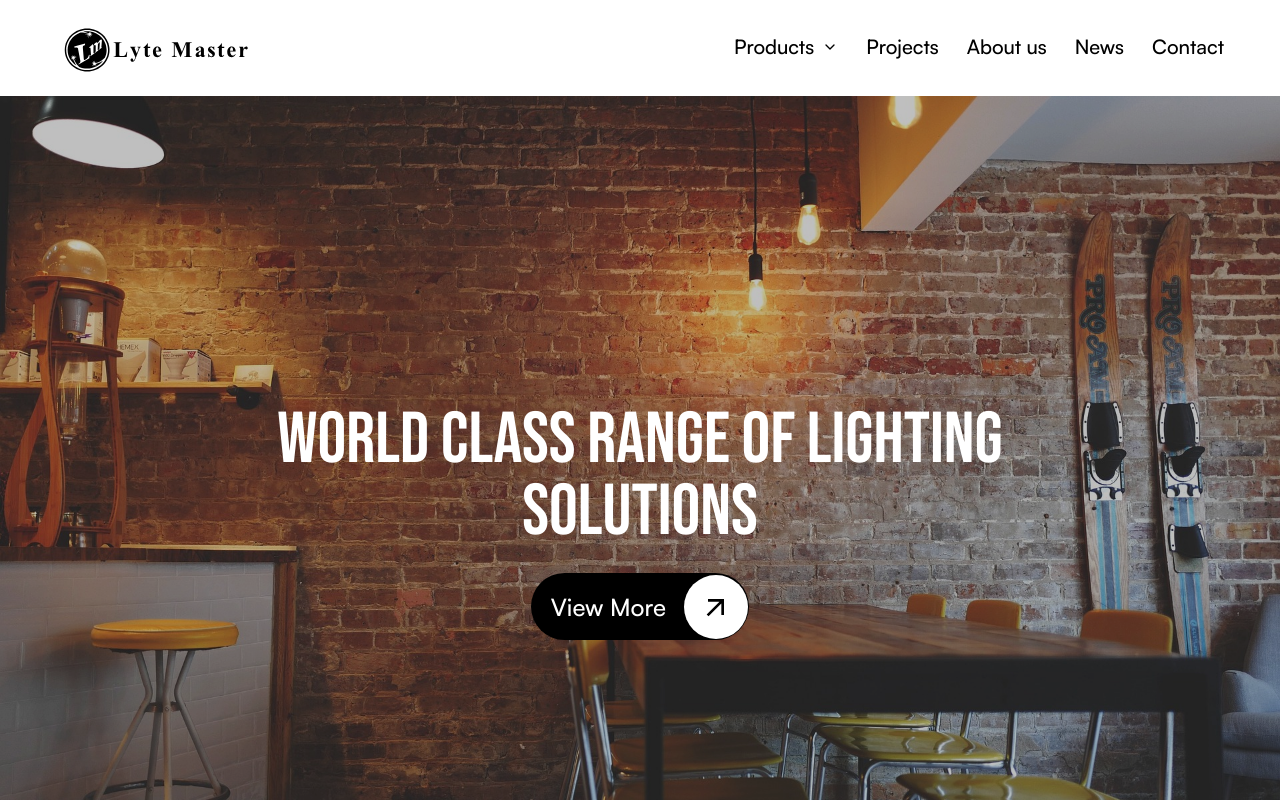
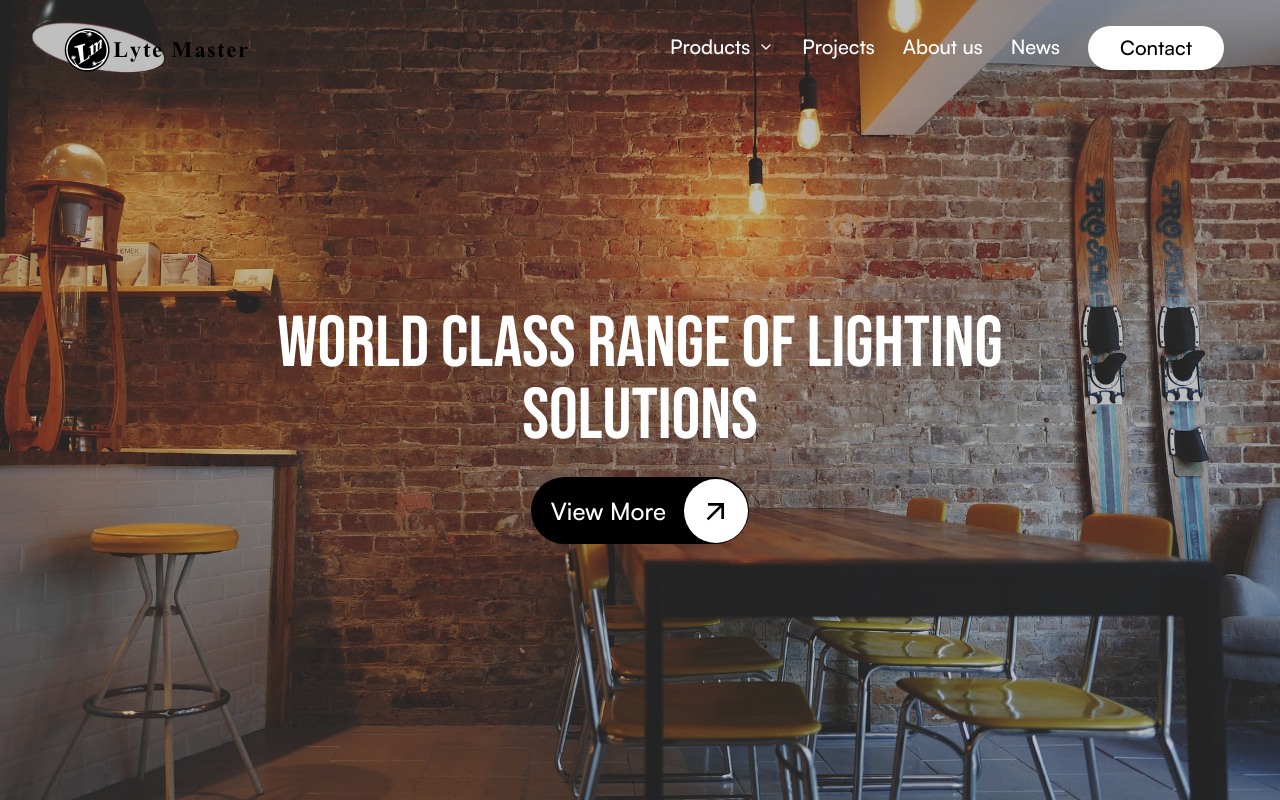
Before and after one commit to goutham-shankar/lytemaster, a Next.js app: page / in a window 1280 px wide. Shown: the top 800 px of the page. Built offline with nearby package versions, Linux system fonts and the light colour scheme.

Commit message:
update: redesign

```diff
--- a/src/components/common/nav.jsx
+++ b/src/components/common/nav.jsx
@@ -34,13 +34,18 @@ const navItems = [
   { name: "Projects", href: "/projects", dropdown: null },
   { name: "About us", href: "#", dropdown: null },
   { name: "News", href: "#", dropdown: null },
-  { name: "Contact", href: "#", dropdown: false },
+  { name: "Contact", href: "#", dropdown: false, cta: true },
 ];
 
 const variants = {
   navbar:
-    "w-full h-20 pl-4 pr-8 flex justify-between items-center bg-white text-black sm:px-12 xl:h-24 2xl:h-28",
+    "w-full h-20 pl-4 pr-8 flex justify-between items-center text-white sm:px-12 xl:h-24 2xl:h-28",
   navrail: "flex flex-col justify-center items-center gap-3 text-sm",
+};
+
+const navItemVariants = {
+  base: "relative mx-2 group lg:text-sm xl:text-xl 2xl:text-3xl",
+  cta: "px-8 py-2 rounded-full bg-white text-black hover:bg-black hover:text-white hover:scale-105 transition duration-500",
 };
 
 const Dropdown = ({ items, isOpen, setIsOpen }) => {
@@ -68,11 +73,16 @@ const NavItem = ({ item }) => {
   const [isOpen, setIsOpen] = useState(false);
   return (
     <li
-      className="relative mx-2 group lg:text-sm xl:text-xl 2xl:text-3xl"
+      className={`${navItemVariants.base}`}
       onMouseOver={() => setIsOpen(true)}
       onMouseOut={() => setIsOpen(false)}
     >
-      <Link href={item.href} className="flex items-center gap-2">
+      <Link
+        href={item.href}
+        className={`${
+          item.cta ? navItemVariants.cta : ""
+        } flex items-center gap-2`}
+      >
         {item.name}
         {item.dropdown &&
           (isOpen ? (
@@ -81,7 +91,9 @@ const NavItem = ({ item }) => {
             <ChevronDown size={16} className="" />
           ))}
       </Link>
-      <span className="block max-w-0 group-hover:max-w-full transition-all duration-500 h-0.5 bg-black"></span>
+      {!item.cta && (
+        <span className="block max-w-0 group-hover:max-w-full transition-all duration-500 h-0.5 bg-black"></span>
+      )}
       {item.dropdown && isOpen && (
         <Dropdown items={item.dropdown} isOpen={isOpen} setIsOpen={setIsOpen} />
       )}
@@ -113,7 +125,7 @@ const MenuButton = ({ navrailOpen, setNavrailOpen, className = "" }) => {
 const Navrail = ({ navrailOpen, setNavrailOpen }) => {
   return (
     <div
-      className="z-10 absolute top-0 right-0 pl-4 pr-8 py-[.67rem] w-screen h-screen flex flex-col justify-center items-center gap-5 text-sm bg-white/25 backdrop-blur-md no-doc-scroll sm:px-12 sm:py-[.067rem]"
+      className="z-10 absolute top-0 right-0 pl-4 pr-8 py-[.67rem] w-screen h-screen flex flex-col justify-center items-center gap-5 text-sm bg-black/25 backdrop-blur-md no-doc-scroll sm:px-12 sm:py-[.067rem]"
       onClick={() => setNavrailOpen(!navrailOpen)}
     >
       <div className="w-full flex justify-between items-center gap-3 text-sm transition-all duration-300 ease-in-out">
@@ -171,7 +183,7 @@ export default function Nav() {
     }
   }, [width]);
   return (
-    <nav className={`${variants.navbar} z-50`}>
+    <nav className={`${variants.navbar} z-50 absolute`}>
       <Branding />
       {isMobile && !navrailOpen && (
         <MenuButton navrailOpen={navrailOpen} setNavrailOpen={setNavrailOpen} />
```
